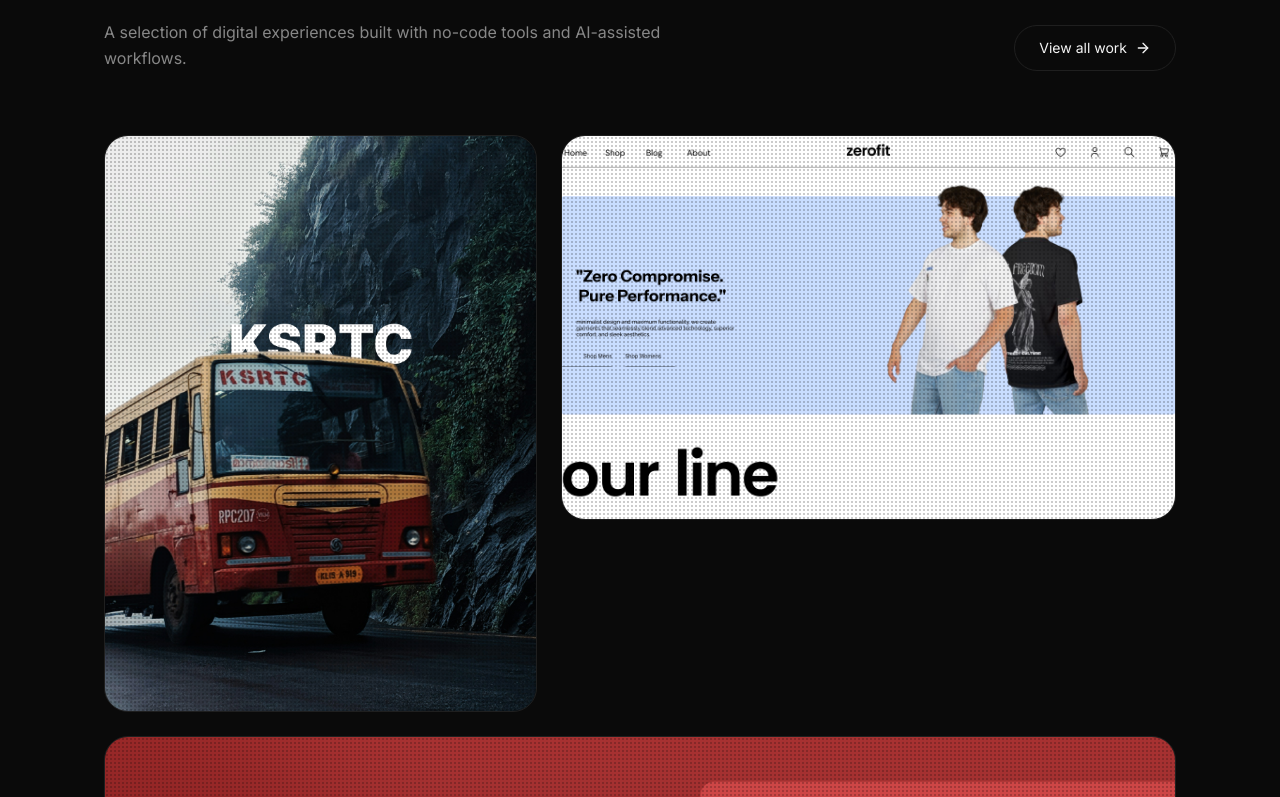
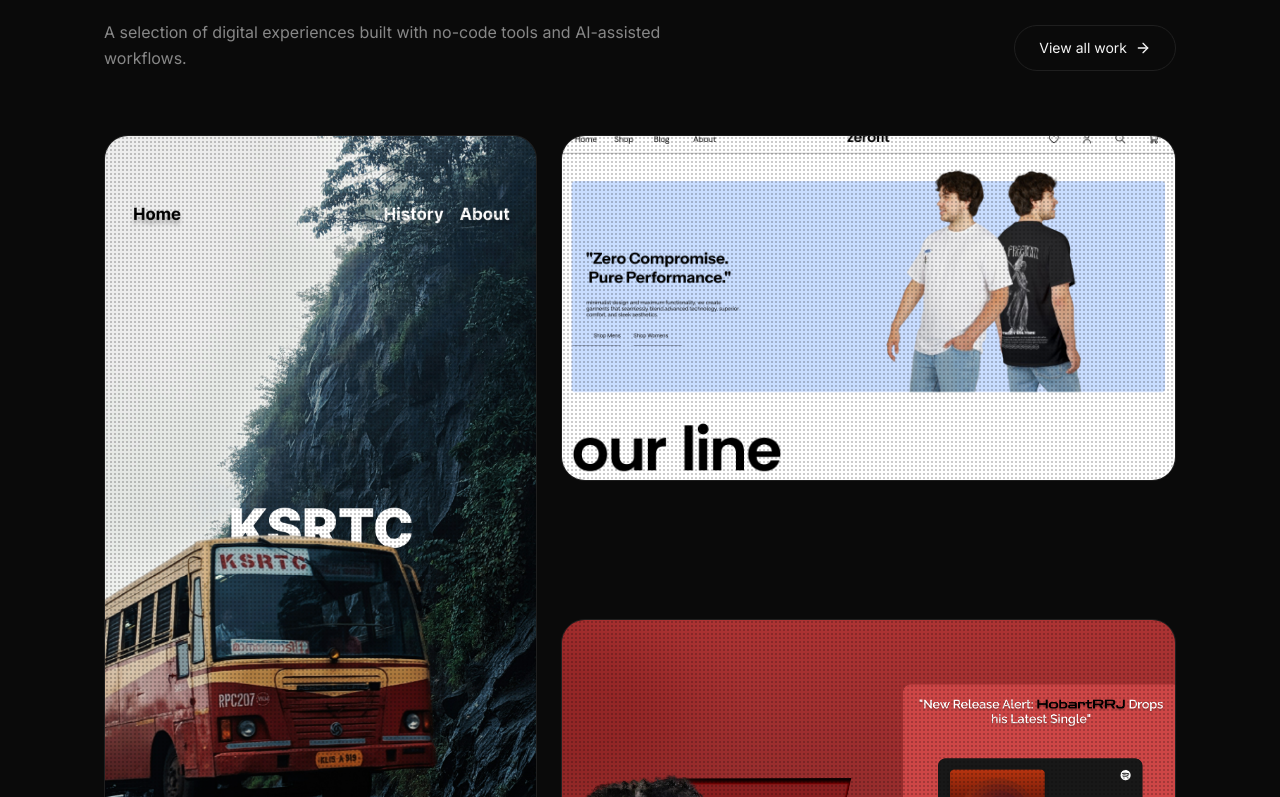
Before and after one commit to hauks-45/port, a React (Vite) app: page / in a window 1280 px wide. Shown: the part 1003-1800 px from the top of the page. Built offline with nearby package versions, Linux system fonts and the light colour scheme; no server answers.

Commit message:
Update works to a cohesive bento grid layout

```diff
--- a/src/components/Works.tsx
+++ b/src/components/Works.tsx
@@ -7,8 +7,8 @@
     category: "Transport / Booking",
     description: "KSRTC — Bus Booking & Schedule",
     image: "/ksrtc.png",
-    span: "md:col-span-5",
-    aspect: "aspect-[3/4]",
+    span: "md:col-span-5 md:row-span-2",
+    aspect: "aspect-[3/4] md:aspect-auto md:h-full",
   },
   {
     title: "Zerofit",
@@ -16,15 +16,15 @@
     description: "Zerofit — Pure Performance Apparel",
     image: "/zerofit.png",
     span: "md:col-span-7",
-    aspect: "aspect-[16/10]",
+    aspect: "aspect-[16/9]",
   },
   {
     title: "HobartRRJ",
     category: "Music / Artist",
     description: "HobartRRJ — Latest Single Release",
     image: "/hobart.png",
-    span: "md:col-span-12",
-    aspect: "aspect-[16/7]",
+    span: "md:col-span-7",
+    aspect: "aspect-[16/9]",
   },
   {
     title: "Inkspresso",
@@ -32,7 +32,7 @@
     description: "Inkspresso — Quality Printing Services",
     image: "/inkspresso.png",
     span: "md:col-span-12",
-    aspect: "aspect-[16/7]",
+    aspect: "aspect-[16/6] lg:aspect-[21/7]",
   },
 ];
 
```
